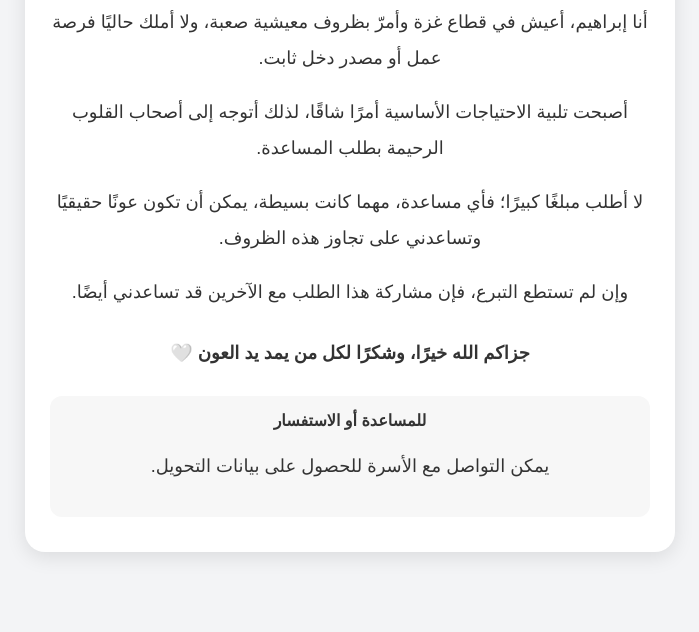
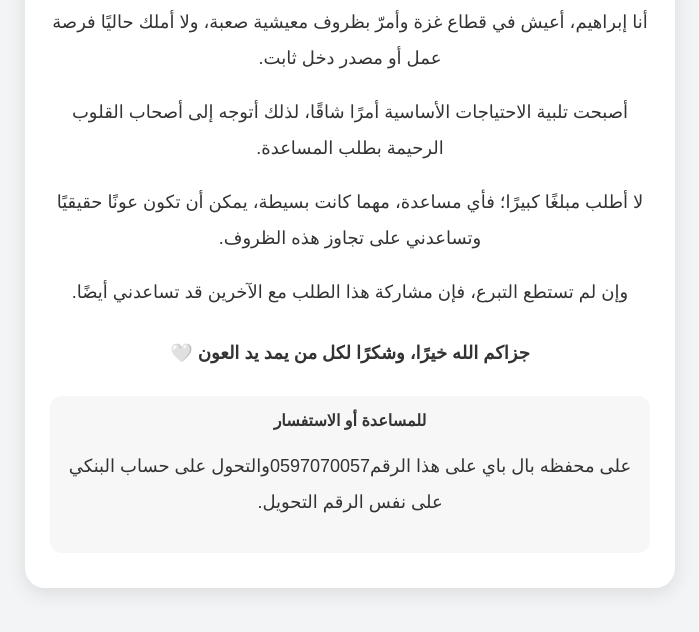
Before and after one commit to janahijii0-collab/janahijii0-collab.github.io, a plain HTML site: page index.html in a window 1280 px wide. Shown: the part 238-870 px from the top of the page, without its empty margins (290-989 px from the left). Drawn offline with Linux system fonts and the light colour scheme.

Commit message:
Update index.html
Help me

```diff
--- a/index.html
+++ b/index.html
@@ -90,11 +90,12 @@
 
       <div class="contact">
         <strong>للمساعدة أو الاستفسار</strong>
-        <p>يمكن التواصل مع الأسرة للحصول على بيانات التحويل.</p>
+        <p>على محفظه بال باي على هذا الرقم0597070057والتحول على حساب البنكي على نفس الرقم
+        التحويل.</p>
       </div>
 
     </div>
-  </div>
+  </div
 
 </body>
 </html>
```
